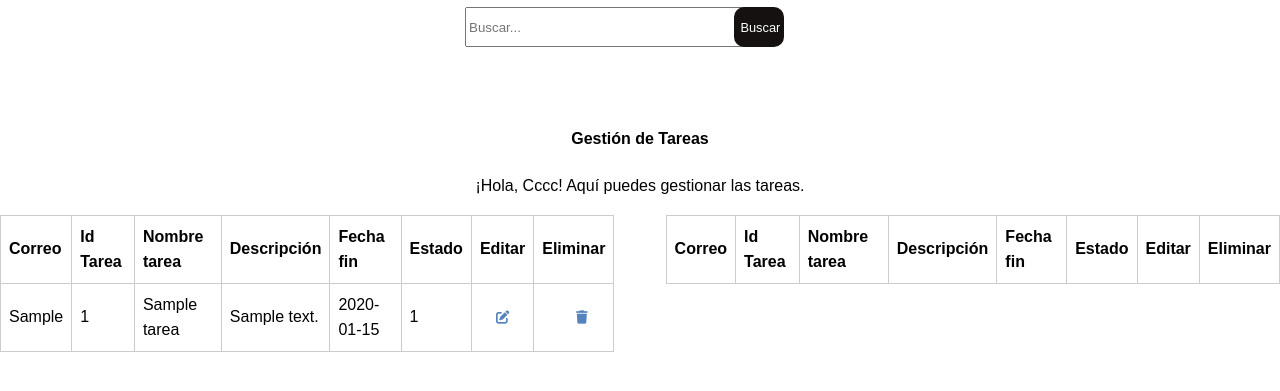
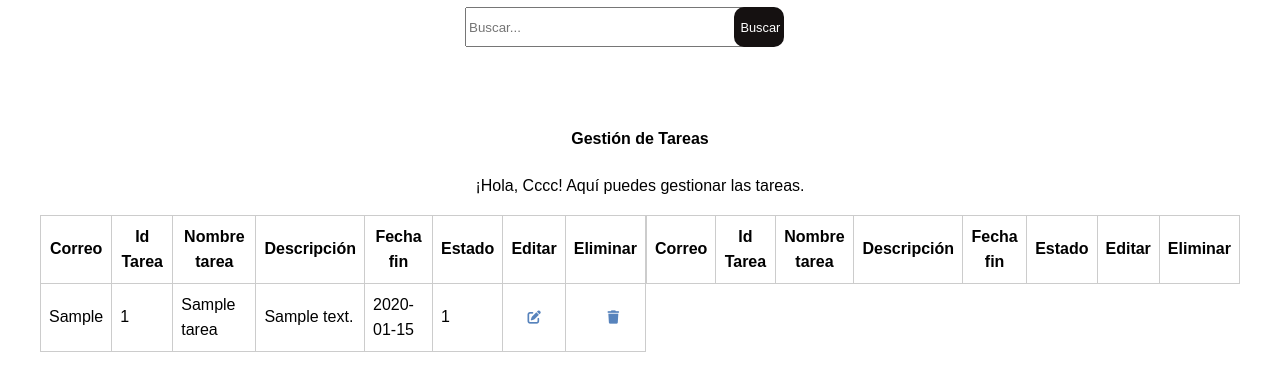
Before and after one commit to Sofict2006/Proyecto-Final-JC, a PHP site: page /dashboard.php in a window 1280 px wide. Shown: the part 116-507 px from the top of the page. Run offline with PHP 8.4, Linux system fonts and the light colour scheme; a user stored in the database is signed in; tables that the repository leaves empty hold one stand-in row (values such as "Sample post"); lists and menus that the app fills with data are empty; some libraries are stand-ins or nearby versions.

Commit message:
Más diseño

```diff
--- a/css/dashboard1.css
+++ b/css/dashboard1.css
@@ -278,10 +278,10 @@
 .table-container {
     display: flex;
     justify-content: space-between;
+    margin: auto 40px;
 }
 
 .table-container table {
-    width: 48%; /* Ajusta según sea necesario */
     border: 1px solid #ccc;
     border-collapse: collapse;
     margin-bottom: 20px;
@@ -290,5 +290,14 @@
 .table-container th, .table-container td {
     border: 1px solid #ccc;
     padding: 8px;
-    text-align: left;
 }
+
+@media (max-width: 1250px) {
+
+    .table-container {
+        display: block;
+        justify-content: space-between;
+        margin: auto 40px;
+    }
+
+  }
```
Also changed, not shown: modulos/crud_tarea.php (line endings or trailing spaces).
